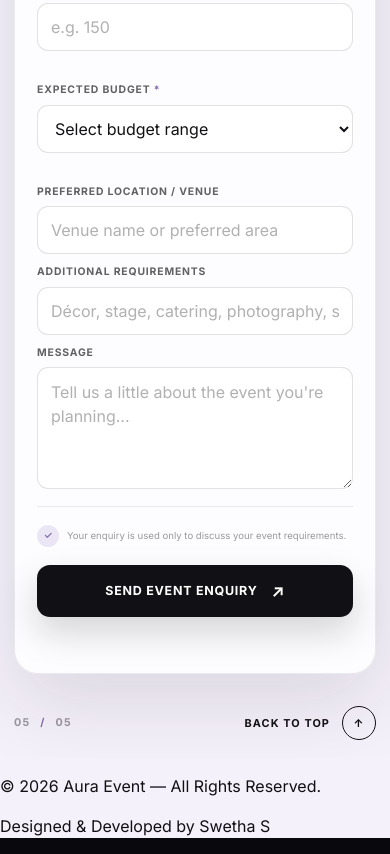
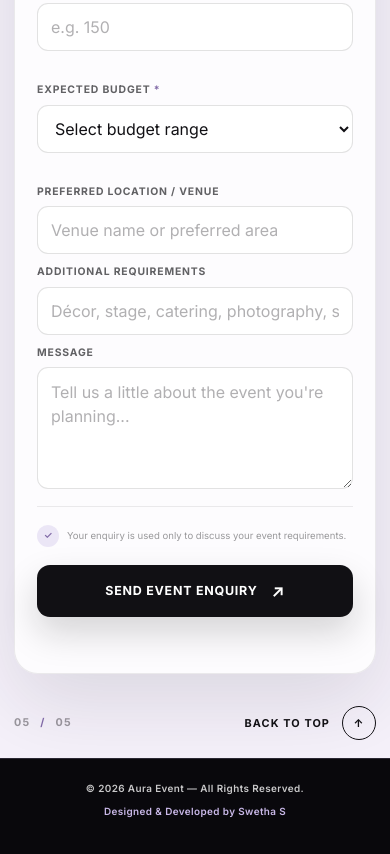
Before and after one commit to Swetha-s-07/Aura-Event, a plain HTML site: page index.html in a window 390 px wide. Shown: the part 7556-8410 px from the top of the page. Drawn offline with nearby package versions, Linux system fonts and the light colour scheme.

Commit message:
Update style.css

```diff
--- a/style.css
+++ b/style.css
@@ -1763,6 +1763,7 @@ img {
     border-radius: 22px;
   }
 
+
   .floating-note {
     font-size: 0.55rem;
   }
@@ -1934,6 +1935,53 @@ img {
   .lightbox-close {
     top: 14px;
     right: 14px;
+  }
+}
+/* ==========================================================
+   FOOTER
+   ========================================================== */
+
+.site-footer {
+  padding: 28px 0;
+  color: rgba(255, 255, 255, 0.78);
+  background: var(--deep-black);
+  border-top: 1px solid rgba(201, 184, 232, 0.18);
+}
+
+.footer-inner {
+  width: var(--shell);
+  margin: 0 auto;
+  display: flex;
+  align-items: center;
+  justify-content: space-between;
+  gap: 20px;
+}
+
+.footer-inner p {
+  margin: 0;
+  font-size: 0.68rem;
+  font-weight: 600;
+  letter-spacing: 0.04em;
+}
+
+.footer-inner p:last-child {
+  color: var(--lavender);
+}
+
+@media (max-width: 700px) {
+  .site-footer {
+    padding: 22px 0;
+  }
+
+  .footer-inner {
+    flex-direction: column;
+    align-items: center;
+    gap: 8px;
+    text-align: center;
+  }
+
+  .footer-inner p {
+    font-size: 0.62rem;
   }
 }
 
```
